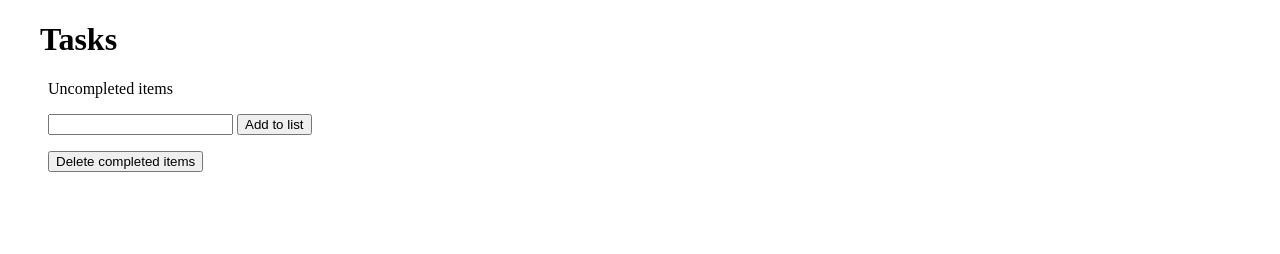
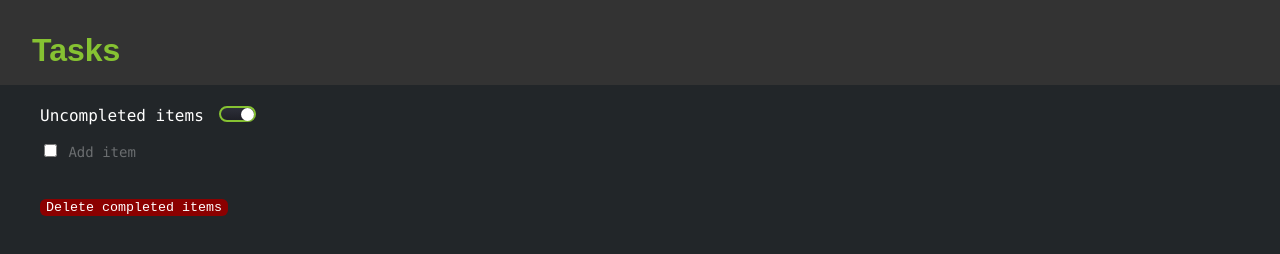
Before and after one commit to Magali-Ngouabou/cs124-lab1, a plain HTML site: page prototype/1_index.html in a window 1280 px wide. Drawn offline with Linux system fonts and the light colour scheme.

Commit message:
beautify main page

```diff
--- a/prototype/1_index.html
+++ b/prototype/1_index.html
@@ -1,17 +1,21 @@
 <!DOCTYPE html>
 <html lang="en">
 <head>
-    <meta charset="UTF-8">
+    <meta charset="UTF-8" name="viewport" content="width=device-width, initial-scale=1">
     <title>Test-cs</title>
     <!--    <link rel="stylesheet" href="style.css">-->
     <link rel="stylesheet" href="style.css">
 </head>
 <body>
-<h1>Tasks</h1>
-<span>Uncompleted items</span>
+<div id="titleBar">
+    <h1>Tasks</h1>
+</div>
+
+<span id="uncomplete">Uncompleted items </span> <input type="checkbox" class="toggle" checked>
+
+
 <ul>
-    <input type="text" id="listItem" name="item1"> <button>Add to list</button>
-
+    <label id="addItem"> <input type="checkbox" class="greenCheck"> Add item</label> <br><br>
 </ul>
 
 <button id="delete">Delete completed items </button>
--- a/prototype/style.css
+++ b/prototype/style.css
@@ -1,5 +1,26 @@
+body {
+    background-color: #222629;
+    color: white;
+    margin: 0;
+    margin-top: 0;
+    font-family: "Lucida Console";
+}
+
 h1 {
     padding-left: 1em;
+    padding-top: 1em;
+    padding-bottom: .5em;
+    font-family: "Arial";
+    color: #86C232;
+    background-color: #333;
+    margin-top: 0;
+    overflow: hidden;
+}
+
+#addItem {
+    margin-left: 0;
+    font-size: 14px;
+    color: #6B6E70;
 }
 
 .taskList {
@@ -11,16 +32,71 @@ span {
     margin: 2.5em;
 }
 
-span:hover {
-    background-color: orange;
-    color: white;
-}
 
 #delete {
     margin-left: 3em;
 }
 
-#highlighted {
-    background-color: orange;
+button {
+    background-color: darkred;
+    font-family: "Courier New";
     color: white;
+    border: none;
+    border-radius: 6px;
 }
+
+#uncomplete {
+   margin-right: 15px;
+}
+
+input[class=greenCheck] {
+    display: inline-block;
+    position: relative;
+    background-color: #86C232;
+}
+
+.greenCheck {
+    background: #86C232;
+}
+
+input[class=toggle] {
+    -webkit-appearance: none;
+    -moz-appearance: none;
+    appearance: none;
+    -webkit-tap-highlight-color: transparent;
+    cursor: pointer;
+}
+
+input[type=checkbox]:focus {
+    outline: 0;
+}
+
+.toggle {
+    height: 16px;
+    width: 37px;
+    border-radius: 16px;
+    display: inline-block;
+    position: absolute;
+    margin: 0;
+    border: 2px solid #474755;
+    background: linear-gradient(180deg, #2D2F39 0%, #1F2027 100%);
+    transition: all 0.2s ease;
+}
+.toggle:after {
+    content: "";
+    position: absolute;
+    top: -.5px;
+    left: .5px;
+    width: 13px;
+    height: 13px;
+    border-radius: 50%;
+    background: white;
+    box-shadow: 0 1px 2px rgba(44, 44, 44, 0.2);
+    transition: all 0.2s cubic-bezier(0.5, 0.1, 0.75, 1.35);
+}
+.toggle:checked {
+    border-color: #86C232;
+}
+.toggle:checked:after {
+    transform: translatex(20px);
+}
```
Also changed, not shown: 1 other file.
